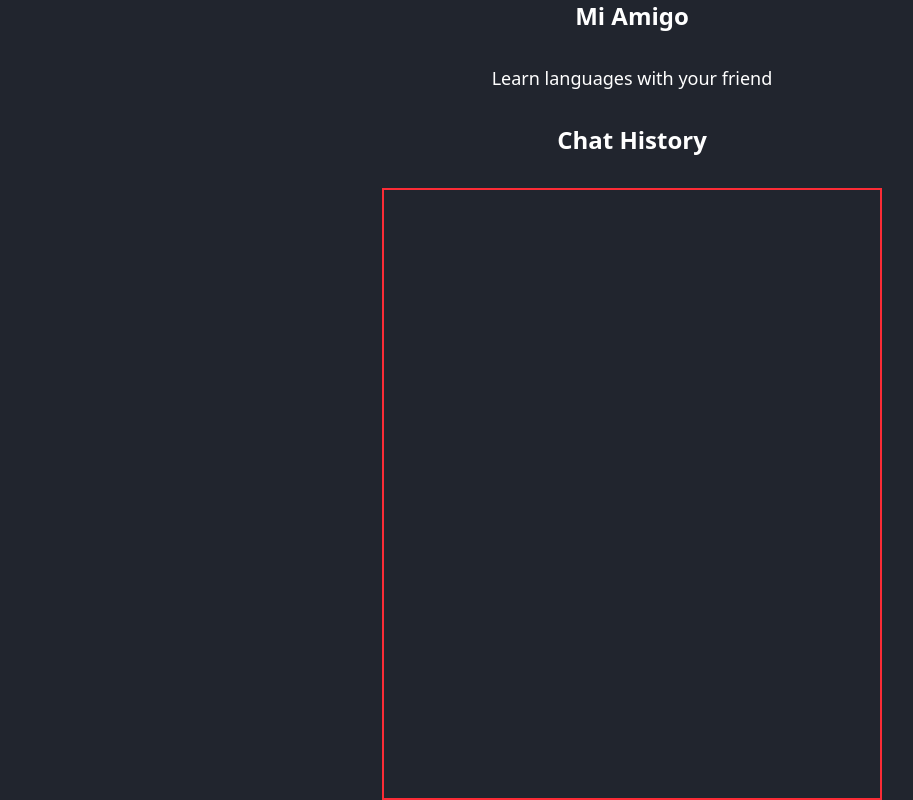
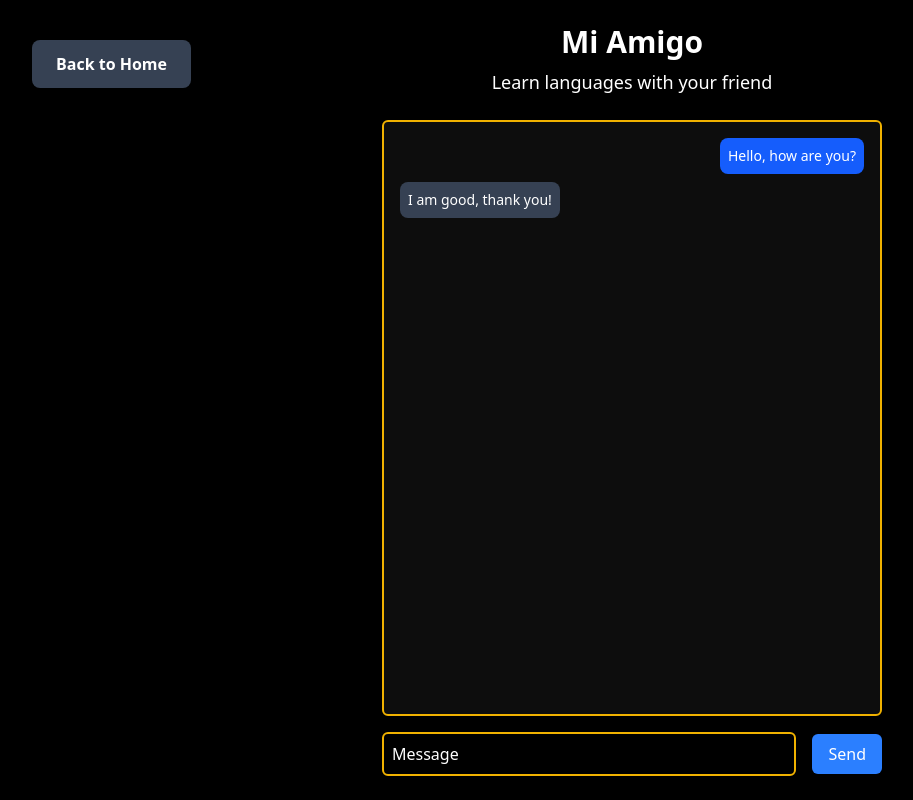
Before and after one commit to AndyBeable/idioma, a React (Vite) app: page /mi-amigo in a window 1280 px wide. Shown: the whole page, without its empty margins (8-921 px from the left). Built offline with nearby package versions, Linux system fonts and the light colour scheme.

Commit message:
chat scaffold

```diff
--- a/src/pages/MiAmigo.jsx
+++ b/src/pages/MiAmigo.jsx
@@ -1,14 +1,74 @@
+import { useState } from 'react'
+import Button from '../components/Button'
+
+const initialMessages = [
+  {
+    role: 'user',
+    message: 'Hello, how are you?'
+  },
+  {
+    role: 'assistant',
+    message: 'I am good, thank you!'
+  }
+]
+
 function MiAmigo() {
+  const [input, setInput] = useState('')
+  const [messages, setMessages] = useState(initialMessages)
+
+  const handleSendMessage = () => {
+    console.log('hello')
+    if(input.trim() === '') return
+
+    setMessages([...messages, { role: 'user', message: input }])
+    setInput('')
+  }
+
   return (
     <>
-    <div className="flex flex-col items-center h-screen">
-      <h1 className="text-white text-2xl font-bold mb-8">Mi Amigo</h1>
-      <p className="text-white text-lg mb-8">Learn languages with your friend</p>
-      <h2 className="text-white text-2xl font-bold mb-8">Chat History</h2>
-      <div className="grow border-2 border-red-500 w-[500px]">
+    <Button className="absolute top-10 left-10 bg-gray-700 hover:bg-gray-800 hover:border-b-2 hover:border-yellow-500 text-white font-bold py-3 px-6 rounded-lg transition-colors" to="/">Back to Home</Button>
+    <div className="flex flex-col h-screen items-center px-4 py-6 bg-black">
+      <h1 className="text-white text-3xl font-bold mb-2">Mi Amigo</h1>
+      <p className="text-white text-lg mb-6">Learn languages with your friend</p>
+
+      {/* Chat History */}
+      <div className="flex-grow overflow-y-auto border-2 border-yellow-500 rounded-md p-4 w-full max-w-[500px] mb-4 bg-white/5 text-white">
+        {messages.map((message, index) => {
+          const isUser = message.role === 'user'
+
+          return (
+            <div
+              key={index}
+              className={`mb-2 flex ${isUser ? 'justify-end' : 'justify-start'}`}
+            >
+              <div
+                className={`max-w-[70%] p-2 rounded-lg ${
+                  isUser
+                    ? 'bg-blue-600 text-white'
+                    : 'bg-gray-700 text-white'
+                }`}
+              >
+                <p className="text-sm">{message.message}</p>
+              </div>
+            </div>
+          )
+        })}
+      </div>
+
+      {/* Input Box */}
+      <div className="flex items-center gap-4 w-full max-w-[500px]">
+        <input
+          value={input}
+          onChange={(e) => setInput(e.target.value)}
+          type="text"
+          placeholder="Message"
+          className="w-full p-2 rounded-md border-2 border-yellow-500 bg-transparent text-white placeholder:text-white focus:outline-none"
+        />
+        <button className="bg-blue-500 text-white p-2 px-4 rounded-md hover:bg-blue-600" onClick={handleSendMessage}>
+          Send
+        </button>
       </div>
     </div>
-
     </>
   )
 }
```
